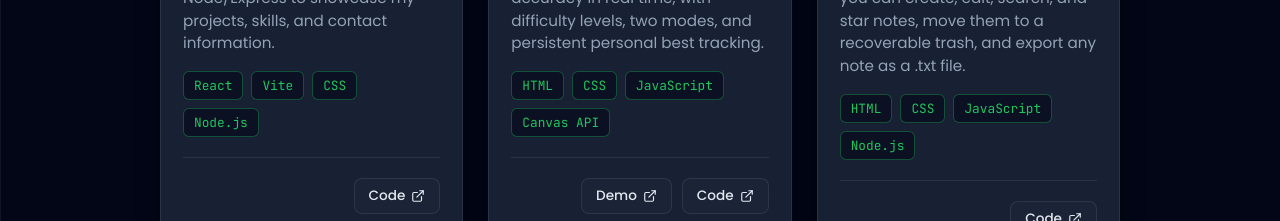
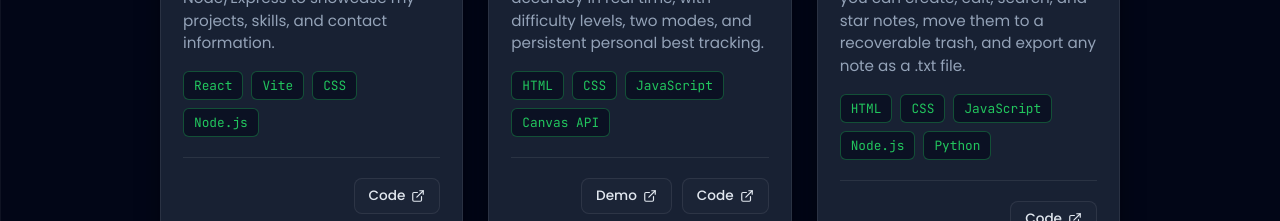
Before and after one commit to danish-khan27/Portfolio, a React (Vite) app in the folder frontend/: page / in a window 1280 px wide. Shown: the part 820-1041 px from the top of the page. Built offline with nearby package versions, Linux system fonts and the light colour scheme.

Commit message:
New card

```diff
--- a/frontend/src/components/Projects.jsx
+++ b/frontend/src/components/Projects.jsx
@@ -55,7 +55,7 @@ const projects = [
     title: 'Notes App',
     description:
       'A full-stack productivity notes app with user accounts where you can create, edit, search, and star notes, move them to a recoverable trash, and export any note as a .txt file.',
-    tags: ['HTML', 'CSS', 'JavaScript', 'Node.js'],
+    tags: ['HTML', 'CSS', 'JavaScript', 'Node.js', 'Python'],
     links: [
       { label: 'Code', href: 'https://github.com/danish-khan27/Notes-App' },
     ],
```
